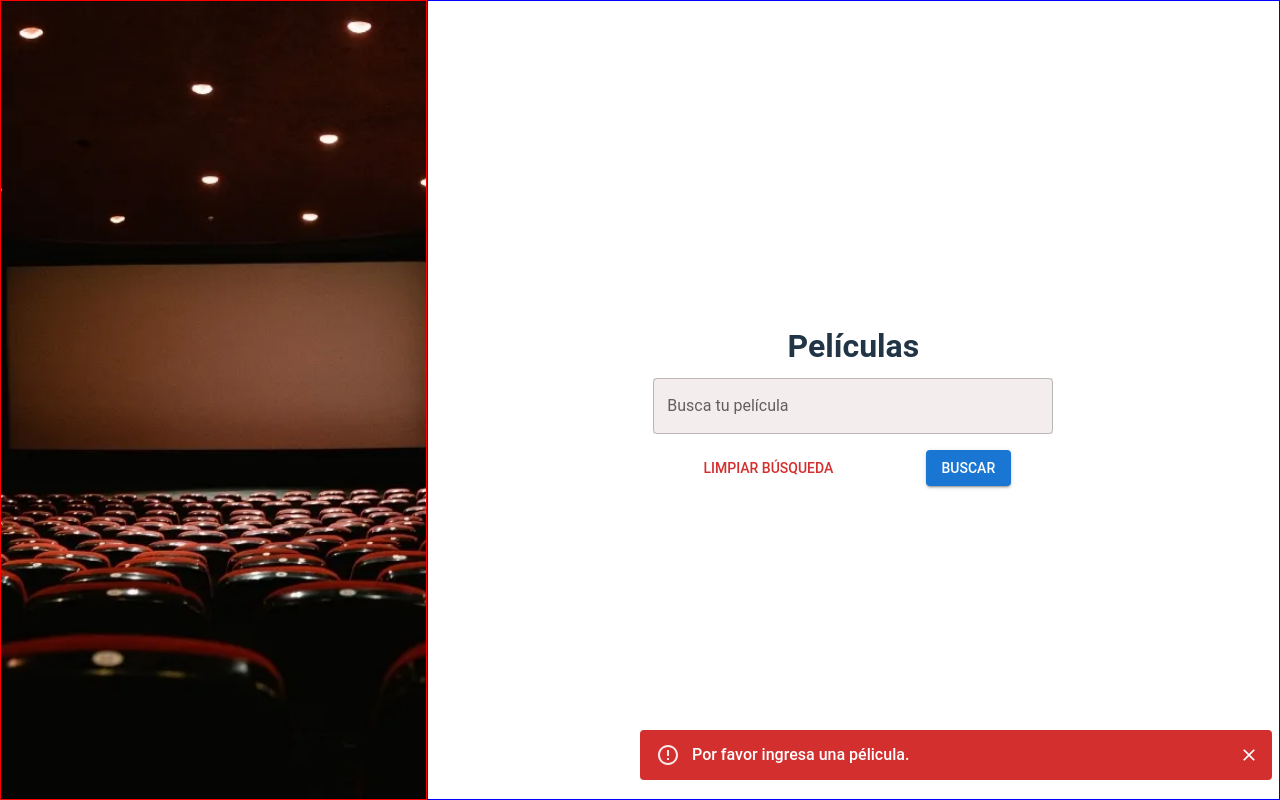
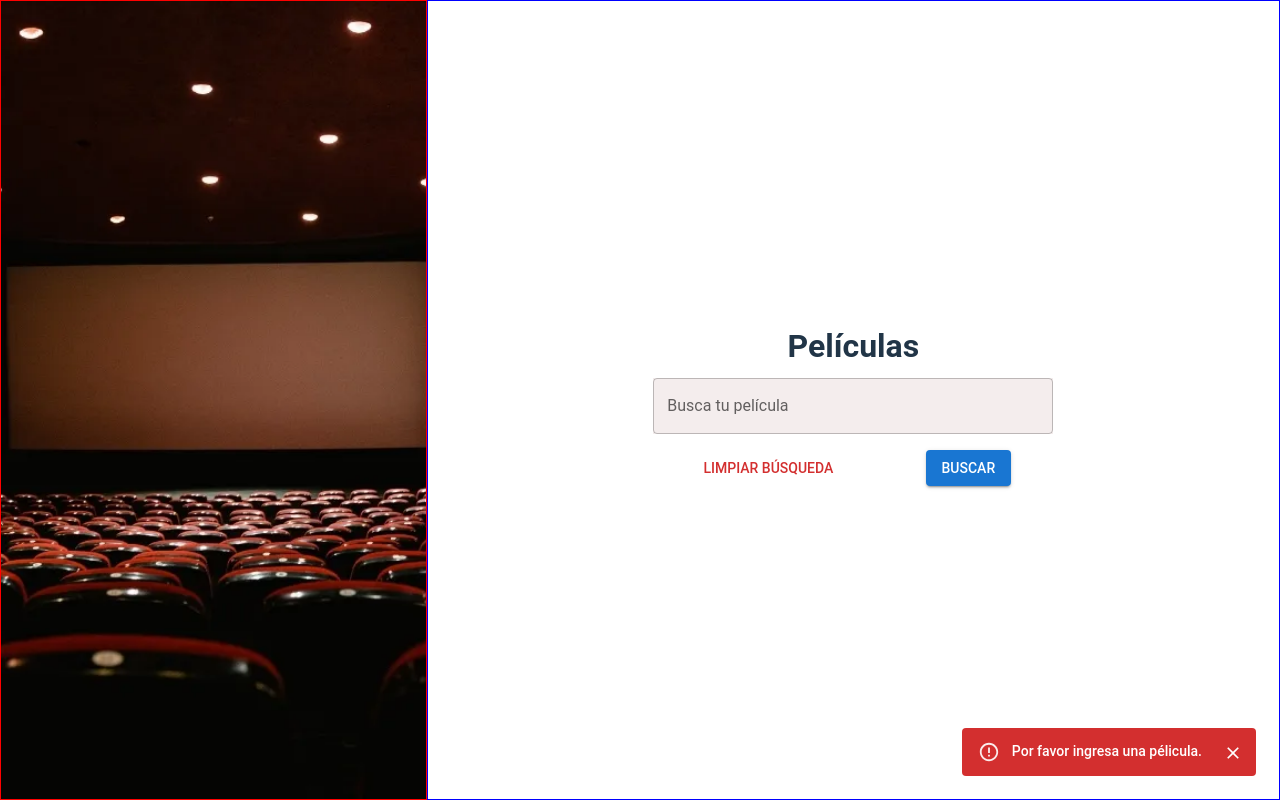
Before and after one commit to HazielCC/curso-react, a React (Vite) app: page /movie in a window 1280 px wide. Both pictures are taken after a click on the button "BUSCAR". Built offline with nearby package versions, Linux system fonts and the light colour scheme.

Commit message:
Enhance SnackBar component: add customizable position props for vertical and horizontal alignment

```diff
--- a/src/components/SnackBar.tsx
+++ b/src/components/SnackBar.tsx
@@ -8,6 +8,8 @@ interface SnackBarProps {
     severity: 'success' | 'error' | 'warning' | 'info';
     message: string;
     autoHideDuration?: number;
+    vertical?: 'top' | 'bottom';
+    horizontal?: 'left' | 'center' | 'right';
 }
 
 export const SnackBar = ({
@@ -16,30 +18,21 @@ export const SnackBar = ({
                              severity = "success",
                              message,
                              autoHideDuration = 4000,
+                             vertical = "top",
+                             horizontal = "center"
                          }: SnackBarProps) => {
-
     return (
-        <Snackbar open={open} autoHideDuration={autoHideDuration} onClose={onClose}>
+        <Snackbar
+            anchorOrigin={{vertical, horizontal}}
+            open={open}
+            autoHideDuration={autoHideDuration}
+            onClose={onClose}
+        >
             <Alert
                 onClose={onClose}
                 severity={severity}
                 variant="filled"
-                sx={{
-                    width: '100%',
-                    maxWidth: 600,
-                    margin: "0 auto",
-                    position: "fixed",
-                    bottom: 20,
-                    left: "50%",
-                    transform: "translateX(-50%)",
-                    zIndex: 1000,
-                    '& .MuiAlert-icon': {
-                        fontSize: '1.5rem',
-                    },
-                    '& .MuiAlert-message': {
-                        fontSize: '1rem',
-                    },
-                }}
+                sx={{width: '100%'}}
             >
                 {message}
             </Alert>
--- a/src/views/Movies/MovieView.tsx
+++ b/src/views/Movies/MovieView.tsx
@@ -116,6 +116,8 @@ export const MovieView = () => {
                 onClose={handleClose}
                 severity="error"
                 message="Por favor ingresa una pélicula."
+                vertical={"bottom"}
+                horizontal={"right"}
             />
         </Box>
     );
```
